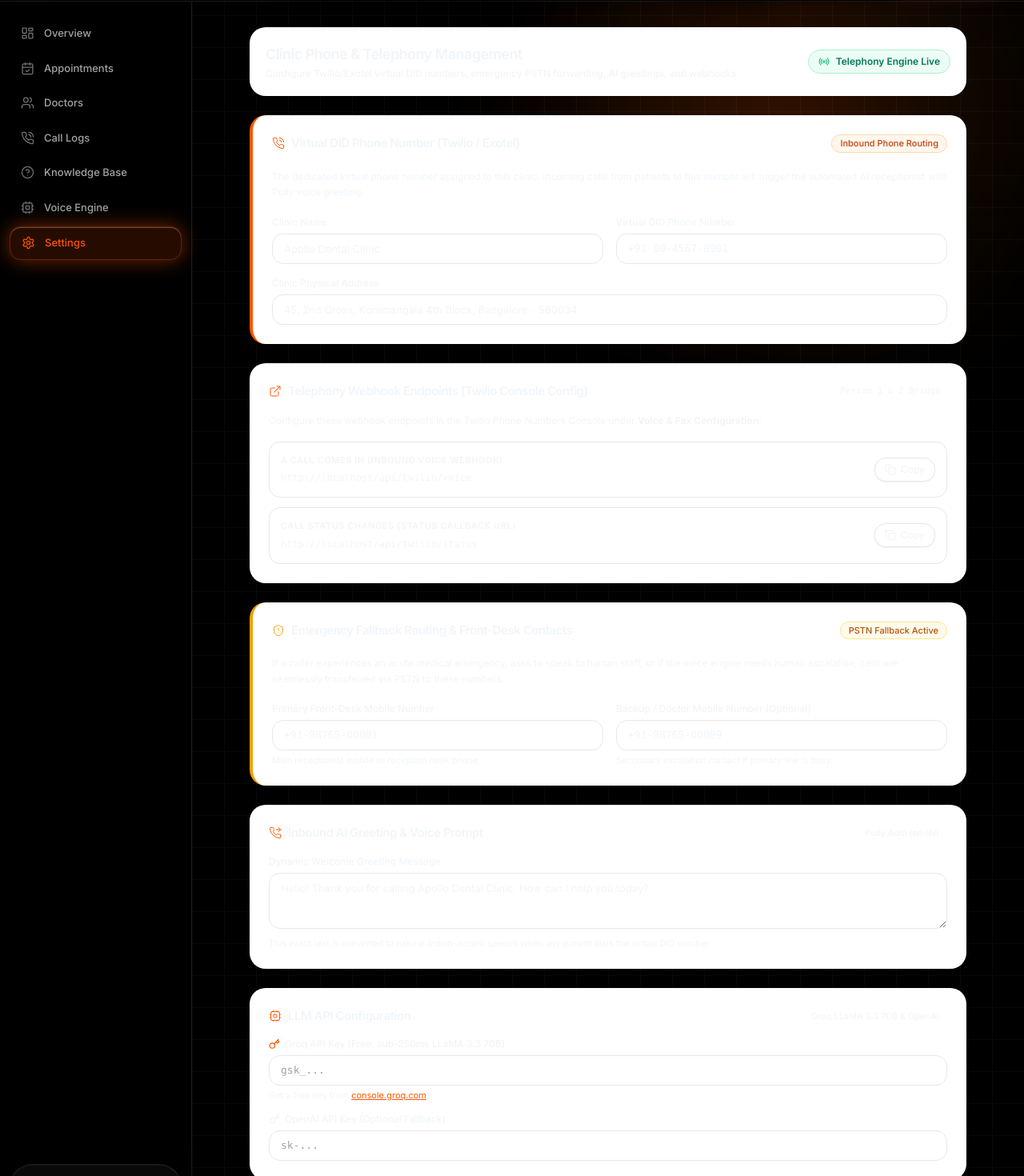
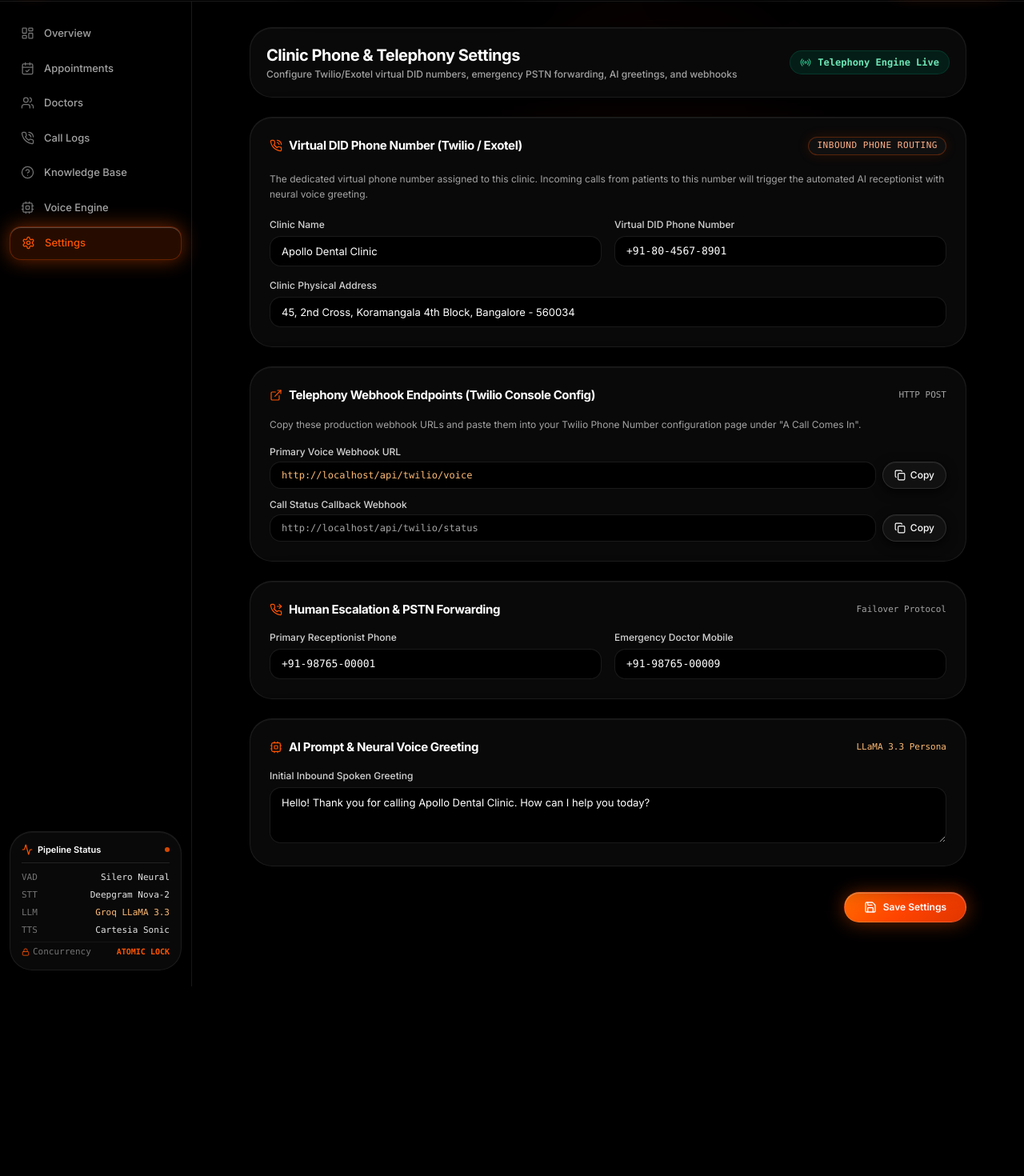
Before and after one commit to manthnnnn/Ai-receptionist, a Next.js app: page /dashboard/settings in a window 1280 px wide. Shown: the part 61-1531 px from the top of the page at 80% size. After the commit the page ends 1294 px from the top, so only its background shows below. Built offline with nearby package versions, Linux system fonts and the light colour scheme.

Commit message:
feat(ui): complete pure jet black theme sweep across layout, appointments, doctors, faqs and settings

```diff
--- a/src/app/dashboard/layout.tsx
+++ b/src/app/dashboard/layout.tsx
@@ -11,7 +11,7 @@ import { BookingModal } from '@/components/appointments/booking-modal';
 export default function DashboardLayout({ children }: { children: React.ReactNode }) {
   return (
     <ClinicProvider>
-      <div className="min-h-screen flex flex-col bg-gcore-canvas text-slate-100 relative">
+      <div className="min-h-screen flex flex-col bg-black text-white relative">
         {/* Ambient Top-Right Flare */}
         <div className="gcore-electric-ray" />
 
@@ -19,7 +19,7 @@ export default function DashboardLayout({ children }: { children: React.ReactNod
         <Header />
 
         {/* Body Container */}
-        <div className="flex-1 flex overflow-hidden relative z-10">
+        <div className="flex-1 flex overflow-hidden relative z-10 bg-black">
           {/* Sidebar */}
           <Sidebar />
 
--- a/src/app/dashboard/settings/page.tsx
+++ b/src/app/dashboard/settings/page.tsx
@@ -101,44 +101,44 @@ export default function SettingsPage() {
   const voiceWebhookUrl = `${baseUrl}/api/twilio/voice`;
   const statusWebhookUrl = `${baseUrl}/api/twilio/status`;
 
-  const inputClass = "w-full bg-surface-50 border border-surface-200 rounded-apple px-3.5 py-2.5 text-[13px] text-surface-800 focus:outline-none focus:ring-2 focus:ring-primary-500/30 focus:border-primary-400 transition-apple placeholder:text-surface-300";
+  const inputClass = "w-full bg-black border border-white/10 rounded-apple px-3.5 py-2.5 text-[13px] text-white focus:outline-none focus:border-gcore-orange transition-apple placeholder:text-neutral-600";
 
   return (
-    <div className="space-y-6 max-w-4xl mx-auto animate-fade-in pb-12">
+    <div className="space-y-6 max-w-4xl mx-auto animate-fade-in pb-12 text-white">
       {/* Header */}
-      <div className="bg-white rounded-apple-lg shadow-card p-5 flex items-center justify-between">
+      <div className="gcore-card rounded-apple-xl p-5 flex items-center justify-between border border-white/10 bg-[#080808]">
         <div>
-          <h1 className="text-lg font-semibold text-surface-900 tracking-apple">Clinic Phone & Telephony Management</h1>
-          <p className="text-xs text-surface-400 mt-0.5 font-medium">
+          <h1 className="text-xl font-bold text-white tracking-tight">Clinic Phone &amp; Telephony Settings</h1>
+          <p className="text-xs text-neutral-400 mt-0.5 font-medium">
             Configure Twilio/Exotel virtual DID numbers, emergency PSTN forwarding, AI greetings, and webhooks
           </p>
         </div>
-        <div className="flex items-center gap-2 bg-emerald-50 text-emerald-700 text-xs px-3 py-1.5 rounded-full border border-emerald-200">
-          <Radio className="w-3.5 h-3.5 animate-pulse text-emerald-500" />
+        <div className="flex items-center gap-2 bg-emerald-950/60 text-emerald-300 text-xs px-3 py-1.5 rounded-full border border-emerald-800/40 font-mono">
+          <Radio className="w-3.5 h-3.5 animate-pulse text-emerald-400" />
           <span className="font-semibold">Telephony Engine Live</span>
         </div>
       </div>
 
       <form onSubmit={handleSave} className="space-y-6">
-        {/* Deliverable 3: Clinic Phone & Virtual DID Management Card */}
-        <div className="bg-white rounded-apple-lg shadow-card p-6 space-y-5 border-l-4 border-l-primary-500">
+        {/* Virtual DID Management Card */}
+        <div className="gcore-card rounded-apple-xl p-6 space-y-5 border border-white/10 bg-[#080808]">
           <div className="flex items-center justify-between">
-            <h3 className="text-[15px] font-semibold text-surface-900 tracking-apple flex items-center gap-2">
-              <PhoneCall className="w-4 h-4 text-primary-500" strokeWidth={1.5} />
+            <h3 className="text-[15px] font-bold text-white tracking-tight flex items-center gap-2">
+              <PhoneCall className="w-4 h-4 text-gcore-orange" strokeWidth={1.8} />
               Virtual DID Phone Number (Twilio / Exotel)
             </h3>
-            <span className="text-[11px] font-medium bg-primary-50 text-primary-700 px-2.5 py-0.5 rounded-full border border-primary-200">
+            <span className="text-[11px] font-mono uppercase tracking-wider px-2.5 py-0.5 rounded-full gcore-badge">
               Inbound Phone Routing
             </span>
           </div>
 
-          <p className="text-xs text-surface-500 leading-relaxed">
-            The dedicated virtual phone number assigned to this clinic. Incoming calls from patients to this number will trigger the automated AI receptionist with Polly voice greeting.
+          <p className="text-xs text-neutral-400 leading-relaxed">
+            The dedicated virtual phone number assigned to this clinic. Incoming calls from patients to this number will trigger the automated AI receptionist with neural voice greeting.
           </p>
 
           <div className="grid grid-cols-1 md:grid-cols-2 gap-4 text-xs">
             <div>
-              <label className="block font-medium text-surface-700 mb-1.5">Clinic Name</label>
+              <label className="block font-medium text-neutral-300 mb-1.5">Clinic Name</label>
               <input
                 type="text"
                 value={clinicName}
@@ -149,19 +149,19 @@ export default function SettingsPage() {
             </div>
 
             <div>
-              <label className="block font-medium text-surface-700 mb-1.5">Virtual DID Phone Number</label>
+              <label className="block font-medium text-neutral-300 mb-1.5">Virtual DID Phone Number</label>
               <input
                 type="text"
                 value={virtualPhone}
                 onChange={(e) => setVirtualPhone(e.target.value)}
-                className={`${inputClass} font-mono font-medium`}
+                className={`${inputClass} font-mono font-medium text-orange-300`}
                 placeholder="+91-80-4567-8901 or +1 (555) 019-2834"
                 required
               />
             </div>
 
             <div className="md:col-span-2">
-              <label className="block font-medium text-surface-700 mb-1.5">Clinic Physical Address</label>
+              <label className="block font-medium text-neutral-300 mb-1.5">Clinic Physical Address</label>
               <input
                 type="text"
                 value={clinicAddress}
@@ -172,210 +172,138 @@ export default function SettingsPage() {
           </div>
         </div>
 
-        {/* Deliverable 1 & 2 Helper: Webhook Endpoints Integration Card */}
-        <div className="bg-white rounded-apple-lg shadow-card p-6 space-y-4">
+        {/* Webhook Endpoints Integration Card */}
+        <div className="gcore-card rounded-apple-xl p-6 space-y-4 border border-white/10 bg-[#080808]">
           <div className="flex items-center justify-between">
-            <h3 className="text-[15px] font-semibold text-surface-900 tracking-apple flex items-center gap-2">
-              <ExternalLink className="w-4 h-4 text-primary-500" strokeWidth={1.5} />
+            <h3 className="text-[15px] font-bold text-white tracking-tight flex items-center gap-2">
+              <ExternalLink className="w-4 h-4 text-gcore-orange" strokeWidth={1.8} />
               Telephony Webhook Endpoints (Twilio Console Config)
             </h3>
-            <span className="text-[11px] font-mono text-surface-400 bg-surface-100 px-2 py-0.5 rounded">
-              Person 1 & 2 Bridge
-            </span>
+            <span className="text-[11px] font-mono text-neutral-400">HTTP POST</span>
           </div>
 
-          <p className="text-xs text-surface-500 leading-relaxed">
-            Configure these webhook endpoints in the Twilio Phone Numbers Console under <strong>Voice & Fax Configuration</strong>:
+          <p className="text-xs text-neutral-400 leading-relaxed">
+            Copy these production webhook URLs and paste them into your Twilio Phone Number configuration page under &quot;A Call Comes In&quot;.
           </p>
 
-          <div className="space-y-3">
-            <div className="bg-surface-50 border border-surface-200 rounded-apple p-3.5 flex items-center justify-between gap-4">
-              <div className="min-w-0">
-                <span className="text-[11px] font-semibold text-surface-600 block uppercase tracking-wider">
-                  A Call Comes In (Inbound Voice Webhook)
-                </span>
-                <span className="text-xs font-mono text-surface-800 break-all">{voiceWebhookUrl}</span>
-              </div>
+          <div className="space-y-3 text-xs">
+            <div>
+              <label className="block font-medium text-neutral-300 mb-1">Primary Voice Webhook URL</label>
+              <div className="flex items-center gap-2">
+                <input
+                  type="text"
+                  readOnly
+                  value={voiceWebhookUrl}
+                  className="w-full bg-black border border-white/10 rounded-apple px-3.5 py-2 text-orange-300 font-mono text-xs focus:outline-none"
+                />
                 <button
                   type="button"
                   onClick={() => copyToClipboard(voiceWebhookUrl, 'voice')}
-                className="flex items-center gap-1.5 bg-white border border-surface-200 hover:bg-surface-50 text-surface-700 px-3 py-1.5 rounded-apple text-xs font-medium shrink-0 transition-apple shadow-sm"
+                  className="gcore-btn-dark px-3.5 py-2 text-xs flex items-center gap-1.5 font-medium shrink-0"
                 >
-                {copiedWebhook === 'voice' ? (
-                  <CheckCircle2 className="w-3.5 h-3.5 text-emerald-600" />
-                ) : (
-                  <Copy className="w-3.5 h-3.5 text-surface-400" />
-                )}
+                  {copiedWebhook === 'voice' ? <CheckCircle2 className="w-3.5 h-3.5 text-emerald-400" /> : <Copy className="w-3.5 h-3.5" />}
                   <span>{copiedWebhook === 'voice' ? 'Copied' : 'Copy'}</span>
                 </button>
               </div>
+            </div>
 
-            <div className="bg-surface-50 border border-surface-200 rounded-apple p-3.5 flex items-center justify-between gap-4">
-              <div className="min-w-0">
-                <span className="text-[11px] font-semibold text-surface-600 block uppercase tracking-wider">
-                  Call Status Changes (Status Callback URL)
-                </span>
-                <span className="text-xs font-mono text-surface-800 break-all">{statusWebhookUrl}</span>
-              </div>
+            <div>
+              <label className="block font-medium text-neutral-300 mb-1">Call Status Callback Webhook</label>
+              <div className="flex items-center gap-2">
+                <input
+                  type="text"
+                  readOnly
+                  value={statusWebhookUrl}
+                  className="w-full bg-black border border-white/10 rounded-apple px-3.5 py-2 text-neutral-400 font-mono text-xs focus:outline-none"
+                />
                 <button
                   type="button"
                   onClick={() => copyToClipboard(statusWebhookUrl, 'status')}
-                className="flex items-center gap-1.5 bg-white border border-surface-200 hover:bg-surface-50 text-surface-700 px-3 py-1.5 rounded-apple text-xs font-medium shrink-0 transition-apple shadow-sm"
+                  className="gcore-btn-dark px-3.5 py-2 text-xs flex items-center gap-1.5 font-medium shrink-0"
                 >
-                {copiedWebhook === 'status' ? (
-                  <CheckCircle2 className="w-3.5 h-3.5 text-emerald-600" />
-                ) : (
-                  <Copy className="w-3.5 h-3.5 text-surface-400" />
-                )}
+                  {copiedWebhook === 'status' ? <CheckCircle2 className="w-3.5 h-3.5 text-emerald-400" /> : <Copy className="w-3.5 h-3.5" />}
                   <span>{copiedWebhook === 'status' ? 'Copied' : 'Copy'}</span>
                 </button>
               </div>
             </div>
           </div>
-
-        {/* Deliverable 3: Emergency Fallback Routing & Front-Desk Handoff */}
-        <div className="bg-white rounded-apple-lg shadow-card p-6 space-y-5 border-l-4 border-l-amber-500">
-          <div className="flex items-center justify-between">
-            <h3 className="text-[15px] font-semibold text-surface-900 tracking-apple flex items-center gap-2">
-              <ShieldAlert className="w-4 h-4 text-amber-500" strokeWidth={1.5} />
-              Emergency Fallback Routing & Front-Desk Contacts
-            </h3>
-            <span className="text-[11px] font-medium bg-amber-50 text-amber-700 px-2.5 py-0.5 rounded-full border border-amber-200">
-              PSTN Fallback Active
-            </span>
         </div>
 
-          <p className="text-xs text-surface-500 leading-relaxed">
-            If a caller experiences an acute medical emergency, asks to speak to human staff, or if the voice engine needs human escalation, calls are seamlessly transferred via PSTN to these numbers.
-          </p>
+        {/* Human Escalation PSTN Forwarding Card */}
+        <div className="gcore-card rounded-apple-xl p-6 space-y-4 border border-white/10 bg-[#080808]">
+          <div className="flex items-center justify-between">
+            <h3 className="text-[15px] font-bold text-white tracking-tight flex items-center gap-2">
+              <PhoneForwarded className="w-4 h-4 text-gcore-orange" strokeWidth={1.8} />
+              Human Escalation &amp; PSTN Forwarding
+            </h3>
+            <span className="text-[11px] font-mono text-neutral-400">Failover Protocol</span>
+          </div>
 
           <div className="grid grid-cols-1 md:grid-cols-2 gap-4 text-xs">
             <div>
-              <label className="block font-medium text-surface-700 mb-1.5">Primary Front-Desk Mobile Number</label>
+              <label className="block font-medium text-neutral-300 mb-1.5">Primary Receptionist Phone</label>
               <input
-                type="tel"
+                type="text"
                 value={primaryHandoff}
                 onChange={(e) => setPrimaryHandoff(e.target.value)}
-                className={`${inputClass} font-mono font-medium`}
+                className={`${inputClass} font-mono`}
                 placeholder="+91-98765-00001"
-                required
               />
-              <p className="text-[11px] text-surface-400 mt-1">Main receptionist mobile or reception desk phone.</p>
             </div>
 
             <div>
-              <label className="block font-medium text-surface-700 mb-1.5">Backup / Doctor Mobile Number (Optional)</label>
+              <label className="block font-medium text-neutral-300 mb-1.5">Emergency Doctor Mobile</label>
               <input
-                type="tel"
+                type="text"
                 value={backupHandoff}
                 onChange={(e) => setBackupHandoff(e.target.value)}
                 className={`${inputClass} font-mono`}
                 placeholder="+91-98765-00009"
               />
-              <p className="text-[11px] text-surface-400 mt-1">Secondary escalation contact if primary line is busy.</p>
             </div>
           </div>
         </div>
 
-        {/* AI Voice Greeting Customization */}
-        <div className="bg-white rounded-apple-lg shadow-card p-6 space-y-4">
+        {/* AI Prompt & Neural Voice Greeting Configuration */}
+        <div className="gcore-card rounded-apple-xl p-6 space-y-4 border border-white/10 bg-[#080808]">
           <div className="flex items-center justify-between">
-            <h3 className="text-[15px] font-semibold text-surface-900 tracking-apple flex items-center gap-2">
-              <PhoneForwarded className="w-4 h-4 text-primary-500" strokeWidth={1.5} />
-              Inbound AI Greeting & Voice Prompt
+            <h3 className="text-[15px] font-bold text-white tracking-tight flex items-center gap-2">
+              <Cpu className="w-4 h-4 text-gcore-orange" strokeWidth={1.8} />
+              AI Prompt &amp; Neural Voice Greeting
             </h3>
-            <span className="text-[11px] font-medium bg-surface-100 text-surface-700 px-2.5 py-0.5 rounded-full">
-              Polly.Aditi (en-IN)
-            </span>
+            <span className="text-[11px] font-mono text-orange-300">LLaMA 3.3 Persona</span>
           </div>
 
-          <div className="space-y-3 text-xs">
+          <div className="text-xs space-y-4">
             <div>
-              <label className="block font-medium text-surface-700 mb-1.5">Dynamic Welcome Greeting Message</label>
+              <label className="block font-medium text-neutral-300 mb-1.5">Initial Inbound Spoken Greeting</label>
               <textarea
-                rows={3}
                 value={greeting}
                 onChange={(e) => setGreeting(e.target.value)}
+                rows={3}
                 className={inputClass}
-                placeholder="Hello! Thank you for calling Apollo Dental Clinic. How can I assist you with your appointment today?"
-                required
-              />
-              <p className="text-[11px] text-surface-400 mt-1.5">
-                This exact text is converted to natural Indian-accent speech when any patient dials the virtual DID number.
-              </p>
-            </div>
-          </div>
-        </div>
-
-        {/* Groq / OpenAI LLM Intelligence Keys */}
-        <div className="bg-white rounded-apple-lg shadow-card p-6 space-y-4">
-          <div className="flex items-center justify-between">
-            <h3 className="text-[15px] font-semibold text-surface-900 tracking-apple flex items-center gap-2">
-              <Cpu className="w-4 h-4 text-primary-500" strokeWidth={1.5} />
-              LLM API Configuration
-            </h3>
-            <span className="text-[11px] font-medium bg-surface-100 text-surface-700 px-2.5 py-0.5 rounded-full">
-              Groq LLaMA 3.3 70B & OpenAI
-            </span>
-          </div>
-
-          <div className="space-y-3.5 text-xs">
-            <div>
-              <label className="block font-medium text-surface-700 mb-1.5 flex items-center gap-1.5">
-                <Key className="w-3.5 h-3.5 text-primary-500" />
-                <span>Groq API Key (Free, sub-250ms LLaMA 3.3 70B)</span>
-              </label>
-              <input
-                type="password"
-                placeholder="gsk_..."
-                value={groqKey}
-                onChange={(e) => setGroqKey(e.target.value)}
-                className={`${inputClass} font-mono`}
-              />
-              <span className="text-[11px] text-surface-400 mt-1 block">
-                Get a free key from <a href="https://console.groq.com/keys" target="_blank" rel="noreferrer" className="text-primary-500 underline">console.groq.com</a>
-              </span>
-            </div>
-
-            <div>
-              <label className="block font-medium text-surface-700 mb-1.5 flex items-center gap-1.5">
-                <Key className="w-3.5 h-3.5 text-surface-400" />
-                <span>OpenAI API Key (Optional Fallback)</span>
-              </label>
-              <input
-                type="password"
-                placeholder="sk-..."
-                value={openaiKey}
-                onChange={(e) => setOpenaiKey(e.target.value)}
-                className={`${inputClass} font-mono`}
+                placeholder="Welcome to Apollo Dental Clinic..."
               />
             </div>
           </div>
         </div>
 
-        {/* Save Bar */}
-        <div className="bg-white rounded-apple-lg shadow-card p-4 flex items-center justify-between sticky bottom-4 z-20 border border-surface-200">
-          <div>
-            {saved ? (
-              <span className="text-emerald-600 font-medium text-xs flex items-center gap-1.5 animate-fade-in">
-                <CheckCircle2 className="w-4 h-4" strokeWidth={1.5} />
-                Clinic phone settings and routing saved successfully!
-              </span>
-            ) : (
-              <span className="text-xs text-surface-400">Ensure all numbers are entered in E.164 / standard format</span>
+        {/* Save Button */}
+        <div className="flex items-center justify-between pt-2">
+          {saved && (
+            <div className="flex items-center gap-2 text-xs text-emerald-400 font-medium">
+              <CheckCircle2 className="w-4 h-4" />
+              <span>Telephony settings saved successfully!</span>
+            </div>
           )}
-          </div>
+          {!saved && <div />}
 
           <button
             type="submit"
             disabled={saving}
-            className="flex items-center gap-2 bg-primary-500 hover:bg-primary-600 active:scale-[0.98] text-white font-medium text-xs px-6 py-2.5 rounded-apple transition-apple shadow-sm disabled:opacity-50"
+            className="gcore-btn-orange px-6 py-2.5 text-xs font-semibold flex items-center gap-2 shadow-gcore-btn"
           >
-            {saving ? (
-              <RefreshCw className="w-4 h-4 animate-spin" />
-            ) : (
-              <Save className="w-4 h-4" strokeWidth={1.5} />
-            )}
+            <Save className="w-4 h-4" />
             <span>{saving ? 'Saving...' : 'Save Settings'}</span>
           </button>
         </div>
--- a/src/app/layout.tsx
+++ b/src/app/layout.tsx
@@ -20,7 +20,7 @@ export default function RootLayout({
 }) {
   return (
     <html lang="en" className={inter.variable}>
-      <body className={`${inter.className} bg-apple-bg text-foreground antialiased selection:bg-primary-500 selection:text-white`}>
+      <body className={`${inter.className} bg-black text-white antialiased selection:bg-[#FF5500] selection:text-white`}>
         {children}
       </body>
     </html>
```
Also changed, not shown: src/app/dashboard/appointments/page.tsx (+44 -98 lines), src/app/dashboard/doctors/page.tsx (+48 -57 lines), src/app/dashboard/faqs/page.tsx (+60 -76 lines). Lines whose indentation alone changed are shown as unchanged.
